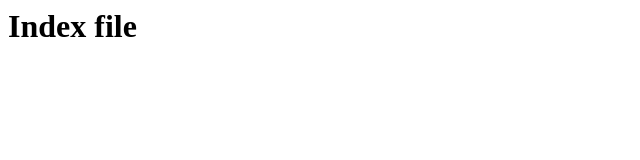
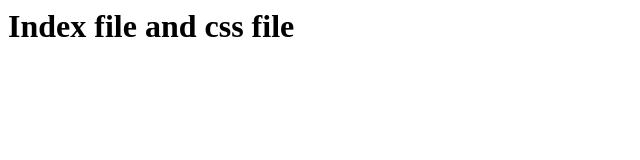
Before and after one commit to manivannan-venkatachalam/nodejs, a plain HTML site: page index.html in a window 1280 px wide. Shown: the whole page, without its empty margins (0-640 px from the left). Drawn offline with Linux system fonts and the light colour scheme.

```diff
--- a/index.css
+++ b/index.css
@@ -1,3 +1,4 @@
 .h1{
     background-color: red;
+    text-align: center;
 }
--- a/index.html
+++ b/index.html
@@ -1,7 +1,7 @@
 <html>
     <body>
         <h1>
-            Index file
+            Index file and css file
         </h1>
     </body>
 </html>
```
Also changed, not shown: 1 other file.
